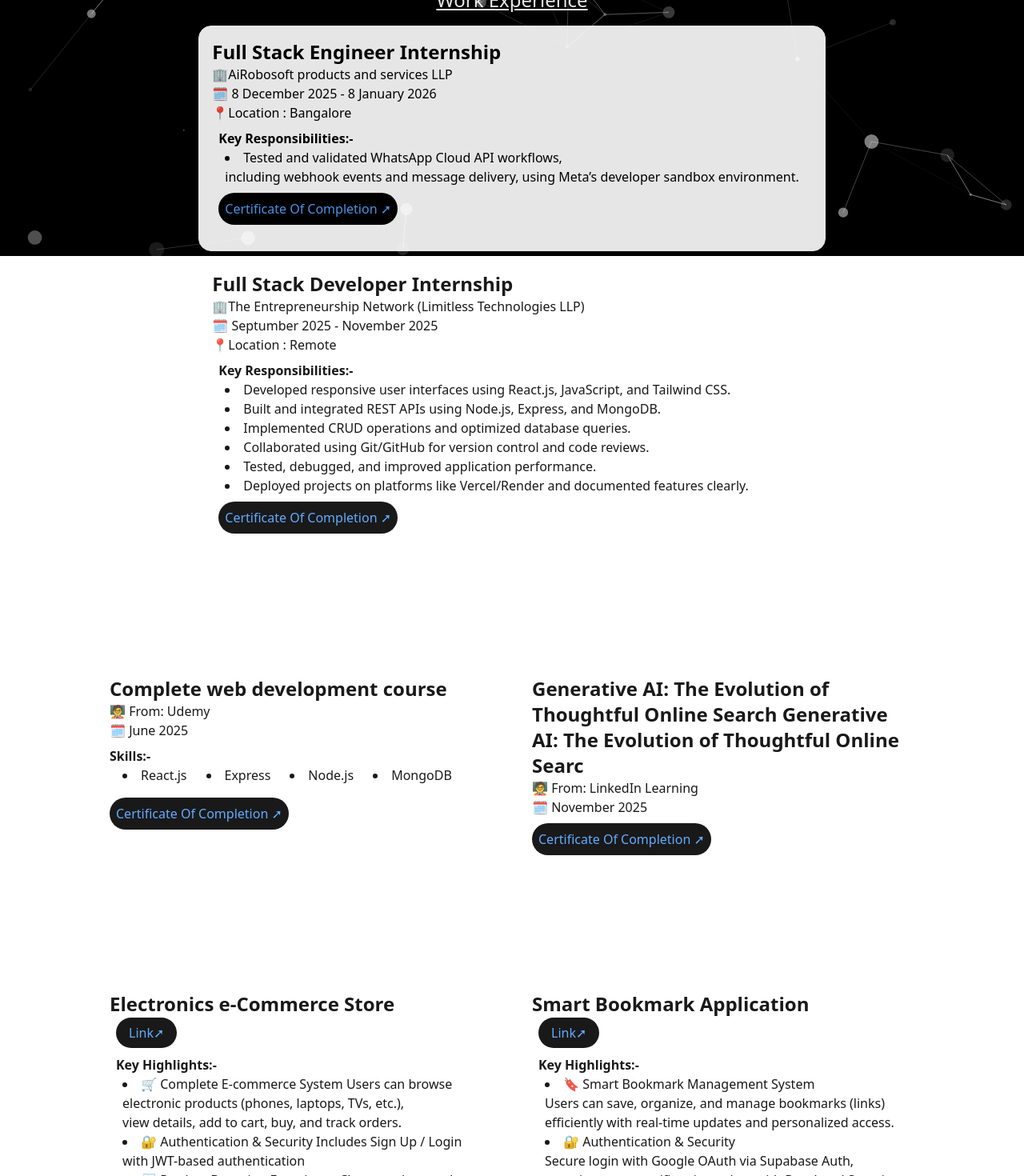
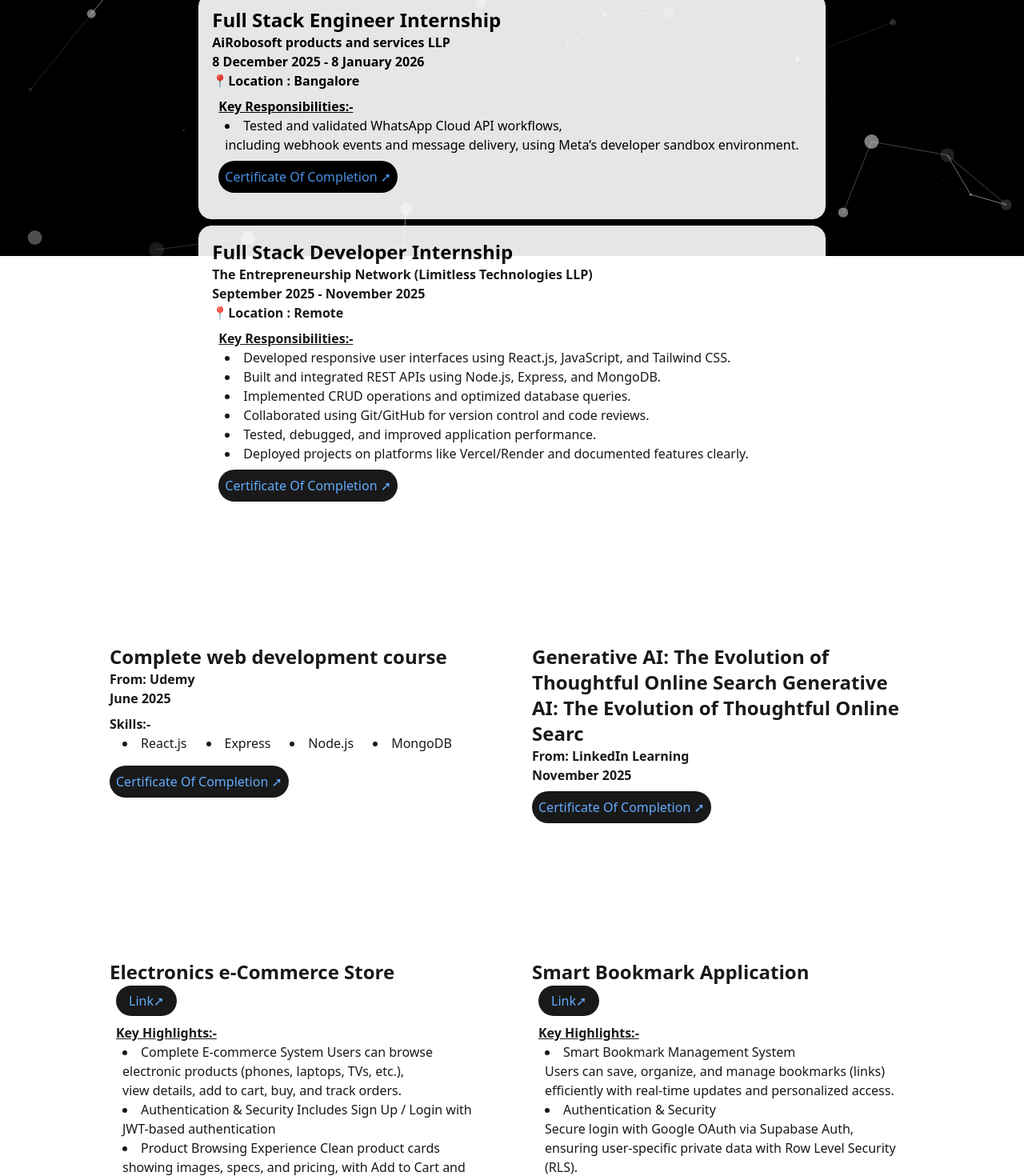
Before and after one commit to MuzzammilAfzal/portfolio, a Next.js app: page / in a window 1280 px wide. Shown: the part 480-1950 px from the top of the page at 80% size. Built offline with nearby package versions, Linux system fonts and the light colour scheme.

Commit message:
update new profile

```diff
--- a/Components/About.jsx
+++ b/Components/About.jsx
@@ -7,11 +7,11 @@
 const About = () => {
     const router = useRouter()
   return (
-     <div className="flex flex-wrap w-screen h-fit justify-center ">
+     <div className="flex flex-wrap w-screen h-fit justify-center items-center ">
           <div className='w-[50%] md:w-[20%]  '>
               <img src="/images/profile.jpeg" alt="" className='rounded-full w-full border-2 border-white hover:scale-110 transition-all' />
           </div>
-          <div className='p-2 md:p-20'>
+          <div className='p-2 md:p-20 '>
             <span className="text-white text-4xl block text-center hover:scale-110 transition-all"
             >Muzzammil Afzal</span>
             <span className="text-white my-2 block text-center "
--- a/Components/Projects.jsx
+++ b/Components/Projects.jsx
@@ -22,27 +22,27 @@
             >Link➚</Link>
             </div>
            <div className='p-2'>
-             <span className='w-full font-bold'>
+             <span className='w-full font-bold underline'>
              Key Highlights:-
              </span>
             <div className=' px-2'>
              <li>
-               🛒 Complete E-commerce System Users can browse electronic products (phones, laptops, TVs, etc.), <br />
+                Complete E-commerce System Users can browse electronic products (phones, laptops, TVs, etc.), <br />
                 view details, add to cart, buy, and track orders.
              </li>
              <li>
-                 🔐 Authentication & Security Includes Sign Up / Login with JWT-based authentication
+                  Authentication & Security Includes Sign Up / Login with JWT-based authentication
              </li>
              <li>
-                🧾 Product Browsing Experience Clean product cards showing images, specs, and pricing, with Add to Cart and Buy Now options.
+                 Product Browsing Experience Clean product cards showing images, specs, and pricing, with Add to Cart and Buy Now options.
              </li>
              <li>
-                ⚡ User Dashboard <br/>
+                 User Dashboard <br/>
                  My Cart: Manage added items ,<br />
                  My Orders: View past purchases
              </li>
              <li>
-                🛠️ Modern Tech Stack <br />
+                 Modern Tech Stack <br />
              Frontend: React.js <br />
              Backend: Node.js <br />
              Database: MongoDB <br />
@@ -66,25 +66,25 @@
             >Link➚</Link>
             </div>
            <div className='p-2'>
-             <span className='w-full font-bold'>
+             <span className='w-full font-bold underline'>
              Key Highlights:-
              </span>
             <div className=' px-2'>
              <li>
-              🔖 Smart Bookmark Management System <br />
+                 Smart Bookmark Management System <br />
                   Users can save, organize, and manage bookmarks (links) efficiently with real-time updates and personalized access.
              </li>
              <li>
-                 🔐 Authentication & Security <br />
+                  Authentication & Security <br />
                   Secure login with Google OAuth via Supabase Auth, ensuring user-specific private data with Row Level Security (RLS).
              </li>
              <li>
-                ⚡ User Dashboard <br />
+                 User Dashboard <br />
                    My Bookmarks: Clean UI to add, delete, view and manage saved links
                    Real-time Updates: Instantly reflects changes using live subscriptions
              </li>
              <li>
-                🛠️ Modern Tech Stack <br />
+                  Modern Tech Stack <br />
                     Frontend: Next.js (App Router), Tailwind CSS <br />
                     Backend: Supabase (Postgres, Auth, Realtime) <br />
                     ORM: Prisma <br />
@@ -110,16 +110,16 @@
             >Link➚</Link>
             </div>
            <div className='p-2'>
-             <span className='w-full font-bold'>
+             <span className='w-full font-bold underline'>
              Key Highlights:-
              </span>
             <div className=' px-2'>
              <li>
-                🍽️ Complete Food Delivery System <br />
+                 Complete Food Delivery System <br />
                  Supports seamless interaction among customers, restaurants, and delivery riders with smooth ordering and tracking flow.
              </li>
              <li>
-                 ⚡ Real-Time Order Tracking (WebSockets) <br />
+                  Real-Time Order Tracking (WebSockets) <br />
 
             Live updates showing: <br />
 
@@ -136,7 +136,7 @@
             All updates reflect instantly for users without refreshing the page. <br />
              </li>
              <li>
-                 🔐 Secure Authentication <br />
+                  Secure Authentication <br />
 
                 JWT-based login & registration <br />
 
@@ -147,7 +147,7 @@
                 Customers , Restaurants , Riders
              </li>
              <li>
-                 📡 RESTful API Backend <br />
+                  RESTful API Backend <br />
 
                 Built with Node.js + Express.js, handling: <br />
 
@@ -162,7 +162,7 @@
                 Assigning riders.
              </li>
              <li>
-               🛠️  Modern Tech Stack <br />
+                 Modern Tech Stack <br />
              Frontend: React.js <br />
              Backend: Node.js <br />
              Database: MongoDB <br />
--- a/Components/WorkExperience.jsx
+++ b/Components/WorkExperience.jsx
@@ -5,7 +5,7 @@
 const WorkExperience = () => {
     const router=useRouter()
   return (
-    <div className='  w-full  mt-20 opacity-90 '>
+    <div className='  w-full  mt-10 opacity-90 '>
         <div className='flex justify-center mb-4'>
            <span className='text-2xl text-white '><u>Work Experience</u></span>
         </div>
@@ -58,16 +58,16 @@
              <span className='text-2xl font-bold'>Full Stack Engineer Internship</span>
            </div>
            <div>
-             <span className=''>🏢AiRobosoft products and services LLP</span>
+             <span className='font-bold'>AiRobosoft products and services LLP</span>
            </div>
            <div>
-             <span className=''>🗓️ 8 December 2025 - 8 January 2026</span>
+             <span className='font-bold'> 8 December 2025 - 8 January 2026</span>
            </div>
            <div>
-             <span className=''>📍Location : Bangalore </span>
+             <span className='font-bold'>📍Location : Bangalore </span>
            </div>
            <div className='p-2'>
-             <span className='w-full font-bold'>
+             <span className='w-full font-bold underline'>
              Key Responsibilities:-
              </span>
             <div className=' px-2'>
@@ -104,16 +104,16 @@
              <span className='text-2xl font-bold'>Full Stack Developer Internship</span>
            </div>
            <div>
-             <span className=''>🏢The Entrepreneurship Network (Limitless Technologies LLP)</span>
+             <span className='font-bold'>The Entrepreneurship Network (Limitless Technologies LLP)</span>
            </div>
            <div>
-             <span className=''>🗓️ Septumber 2025 - November 2025</span>
+             <span className='font-bold'>September 2025 - November 2025</span>
            </div>
            <div>
-             <span className=''>📍Location : Remote</span>
+             <span className='font-bold'>📍Location : Remote</span>
            </div>
            <div className='p-2'>
-             <span className='w-full font-bold'>
+             <span className='w-full font-bold underline'>
              Key Responsibilities:-
              </span>
             <div className=' px-2'>
--- a/Components/trainings.jsx
+++ b/Components/trainings.jsx
@@ -15,10 +15,10 @@
              <span className='text-2xl font-bold'>Complete web development course</span>
            </div>
            <div>
-             <span className=''>🧑‍🏫 From: Udemy</span>
+             <span className='font-bold'>From: Udemy</span>
            </div>
            <div>
-             <span className=''>🗓️ June 2025</span>
+             <span className='font-bold'>June 2025</span>
            </div>
 
            <div className='py-2'>
@@ -42,10 +42,10 @@
              <span className='text-2xl font-bold'>Generative AI: The Evolution of Thoughtful Online Search Generative AI: The Evolution of Thoughtful Online Searc</span>
            </div>
            <div>
-             <span className=''>🧑‍🏫 From: LinkedIn Learning</span>
+             <span className='font-bold'>From: LinkedIn Learning</span>
            </div>
            <div>
-             <span className=''>🗓️ November 2025</span>
+             <span className='font-bold'>November 2025</span>
            </div>
 
            <button className='text-blue-400 bg-black p-2 rounded-4xl my-2 hover:bg-black hover:text-white flex justify-center'
```
